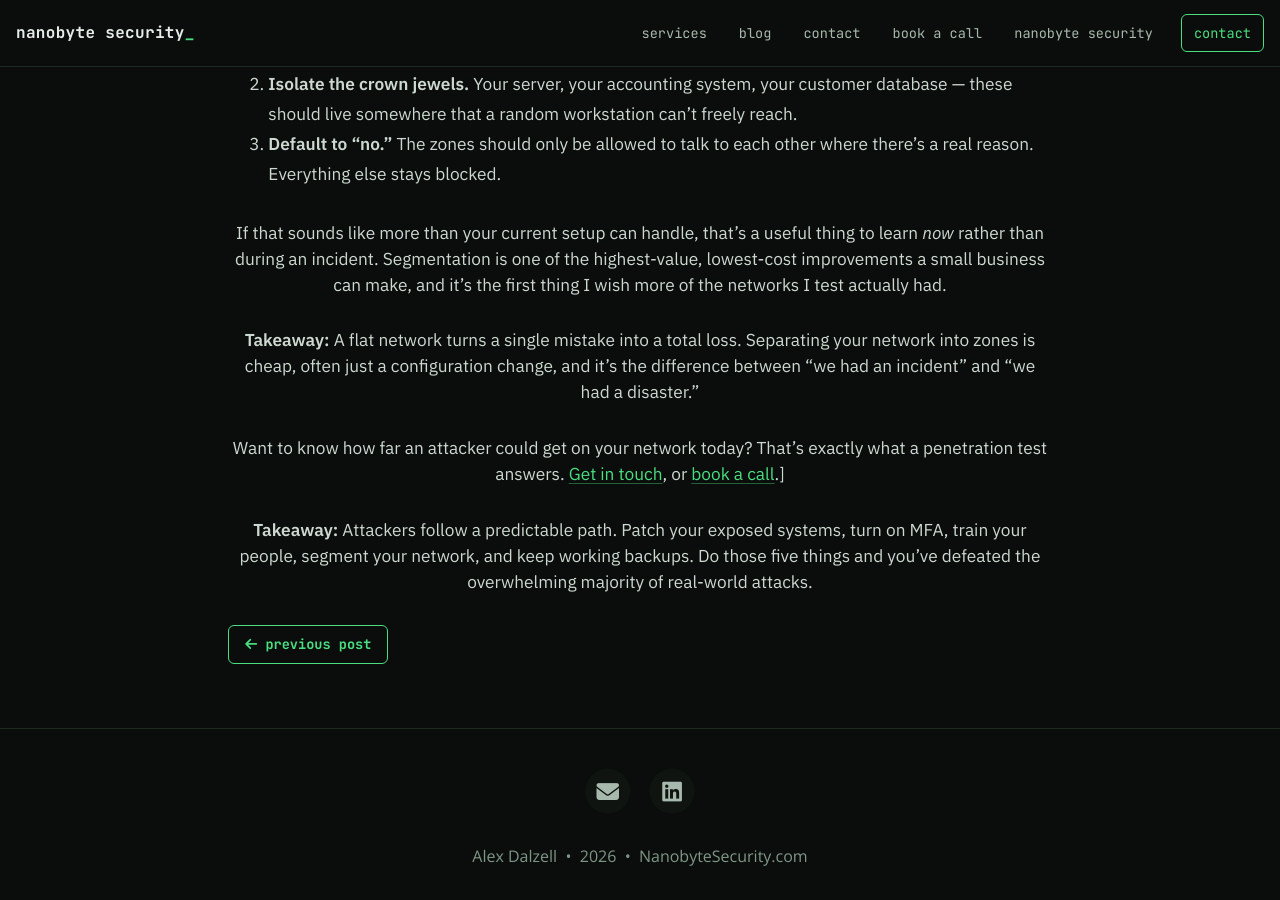
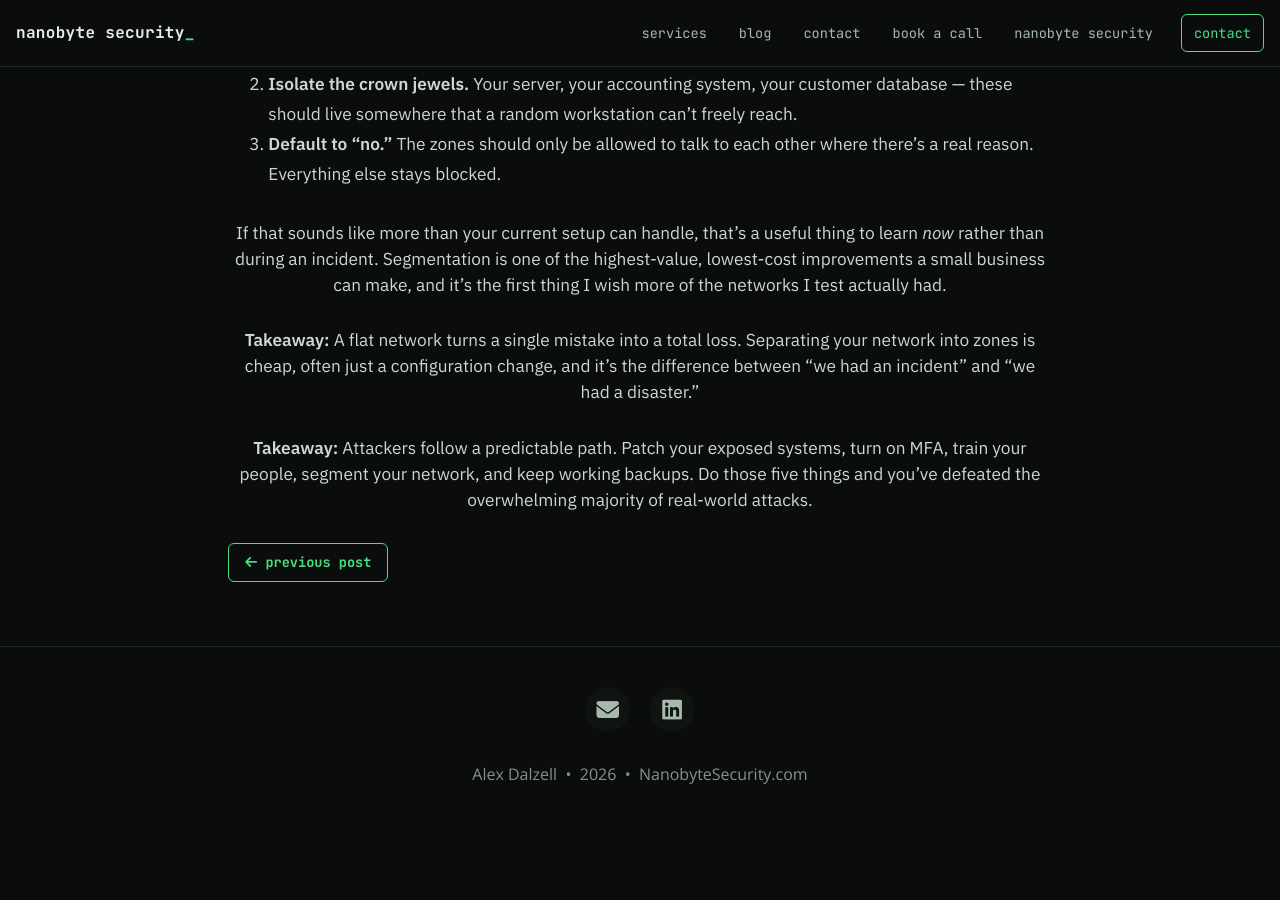
Before and after one commit to nanobyte-security/blog.nanobytesecurity.github.io, a Jekyll site: the page built from _posts/2026-09-01-i-built-an-attackers-playground.md, in a window 1280 px wide and 900 px high, scrolled down 1736 px. Built offline with Jekyll 4.4.1, drawn with Linux system fonts in a browser that asks for light colours; after the commit the page ends 2554 px from its top, so only the background shows below that.

Commit message:
Update 2026-09-01-i-built-an-attackers-playground.md

```diff
--- a/_posts/2026-09-01-i-built-an-attackers-playground.md
+++ b/_posts/2026-09-01-i-built-an-attackers-playground.md
@@ -41,6 +41,4 @@ If that sounds like more than your current setup can handle, that's a useful thi
 
 **Takeaway:** A flat network turns a single mistake into a total loss. Separating your network into zones is cheap, often just a configuration change, and it's the difference between "we had an incident" and "we had a disaster."
 
-Want to know how far an attacker could get on your network today? That's exactly what a penetration test answers. [Get in touch](mailto:alex@nanobytesecurity.com), or [book a call](https://calendly.com/alex-nanobytesecurity/30min).]
-
 **Takeaway:** Attackers follow a predictable path. Patch your exposed systems, turn on MFA, train your people, segment your network, and keep working backups. Do those five things and you've defeated the overwhelming majority of real-world attacks.
```
